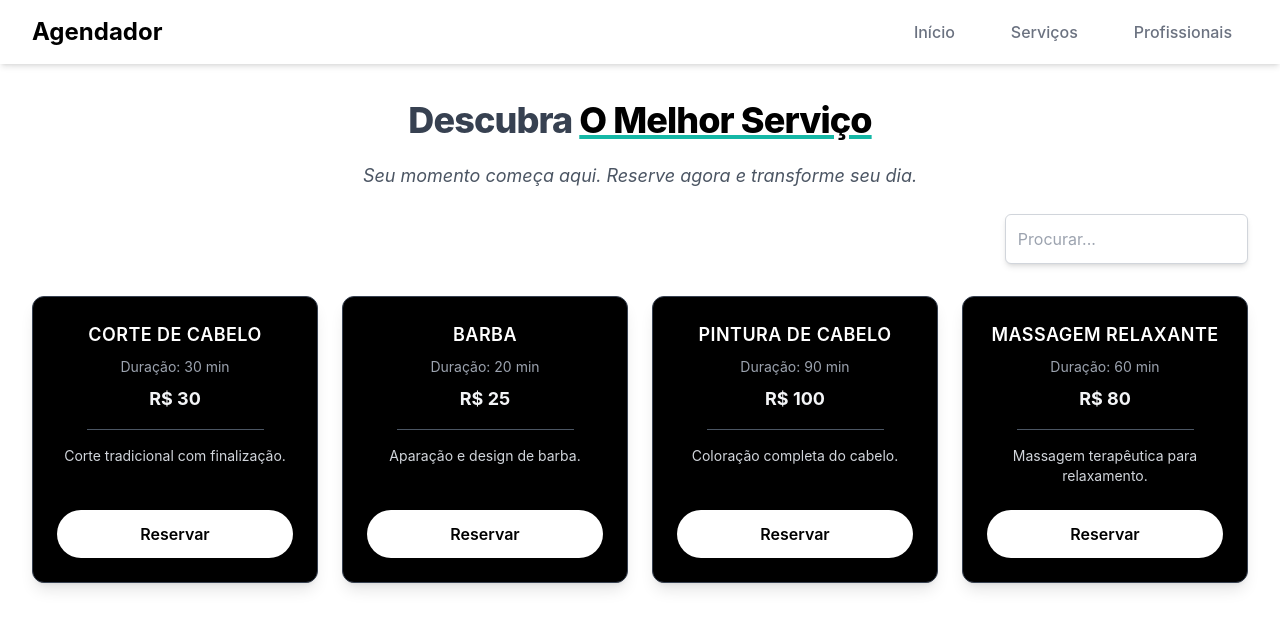
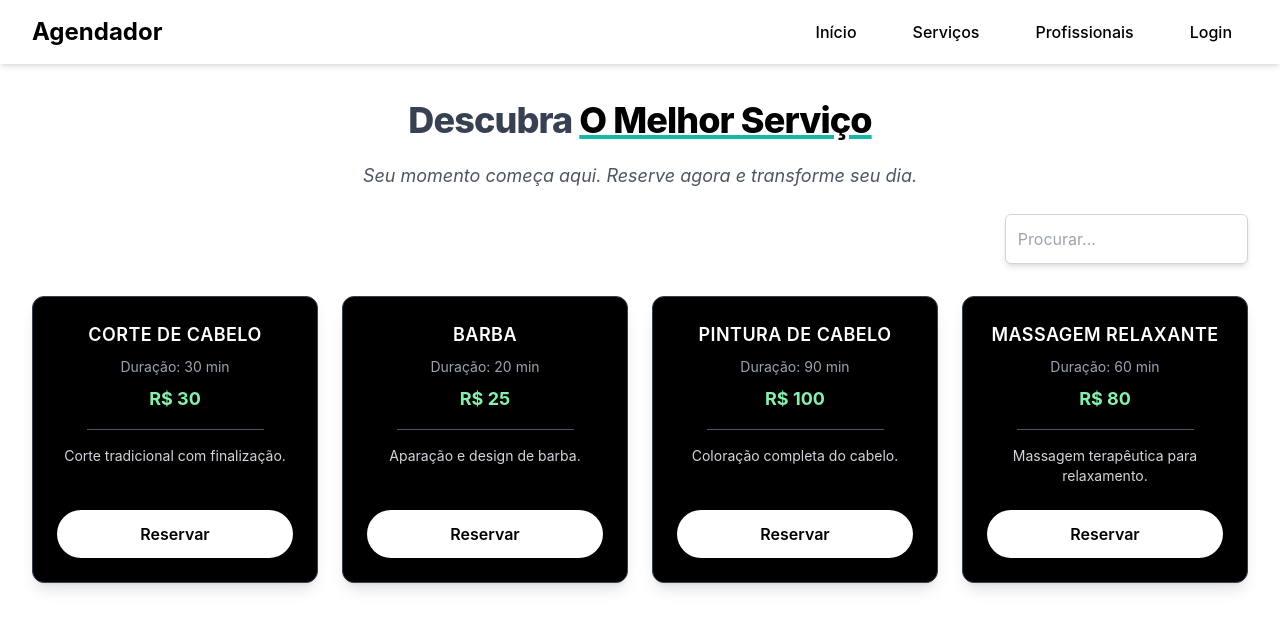
Before and after one commit to devinimorais/-Scheduler-Calendar-, a React (Vite) app: page /services in a window 1280 px wide. Shown: the top 628 px of the page. Built offline with nearby package versions, Linux system fonts and the light colour scheme; data requests are answered from the project's data file; a web font is replaced by a local one.

Commit message:
Alterações no home, navbar e services

```diff
--- a/src/components/Navbar.tsx
+++ b/src/components/Navbar.tsx
@@ -1,14 +1,16 @@
 import React, { useState } from "react";
-import { useNavigate } from "react-router-dom";
+import { useNavigate, useLocation } from "react-router-dom";
 
 const Navbar: React.FC = () => {
   const [isMenuOpen, setIsMenuOpen] = useState(false);
   const navigate = useNavigate();
+  const location = useLocation();
 
   const menuItems = [
     { name: "Início", path: "/home" },
     { name: "Serviços", path: "/services" },
     { name: "Profissionais", path: "/professionals" },
+    { name: "Login", path: "/login" },
   ];
 
   const handleNavigation = (path: string) => {
@@ -16,20 +18,52 @@ const Navbar: React.FC = () => {
     setIsMenuOpen(false);
   };
 
+  const isHomePage = location.pathname === "/home";
+
   return (
-    <nav className="bg-white shadow-md fixed top-0 left-0 w-full z-20">
+    <nav
+      className={`fixed top-0 left-0 w-full z-50 ${
+        isHomePage
+          ? "bg-transparent text-white"
+          : "bg-white text-black shadow-md"
+      }`}
+    >
       <div className="max-w-7xl mx-auto px-4 sm:px-6 lg:px-8">
         <div className="flex items-center justify-between h-16">
           <div
             onClick={() => handleNavigation("/home")}
-            className="flex-shrink-0 text-lg md:text-xl lg:text-2xl font-bold text-black cursor-pointer"
+            className="flex-shrink-0 text-lg md:text-xl lg:text-2xl font-bold cursor-pointer"
           >
             Agendador
+          </div>
+          <div className="hidden md:flex space-x-6">
+            {menuItems.map((item) => (
+              <button
+                key={item.name}
+                onClick={() => handleNavigation(item.path)}
+                className={`relative px-4 py-2 font-medium ${
+                  isHomePage
+                    ? "text-white hover:text-yellow-300"
+                    : "text-black hover:text-black"
+                } group`}
+              >
+                {item.name}
+                <span
+                  className={`absolute bottom-0 left-1/2 w-0 h-1 ${
+                    isHomePage ? "bg-yellow-300" : "bg-black"
+                  } transition-all duration-300 group-hover:left-0 group-hover:w-full`}
+                ></span>
+              </button>
+            ))}
           </div>
           <div className="block md:hidden">
             <button
               type="button"
-              className="text-gray-600 hover:text-gray-800 focus:outline-none"
+              className={`focus:outline-none ${
+                isHomePage
+                  ? "text-white hover:text-yellow-300"
+                  : "text-black hover:text-blue-500"
+              }`}
               aria-expanded={isMenuOpen ? "true" : "false"}
               onClick={() => setIsMenuOpen(!isMenuOpen)}
             >
@@ -58,26 +92,19 @@ const Navbar: React.FC = () => {
               </svg>
             </button>
           </div>
-          <div className="hidden md:flex space-x-6">
-            {menuItems.map((item) => (
-              <button
-                key={item.name}
-                onClick={() => handleNavigation(item.path)}
-                className="px-4 py-2 font-medium text-gray-500 hover:text-gray-800"
-              >
-                {item.name}
-              </button>
-            ))}
-          </div>
         </div>
       </div>
       {isMenuOpen && (
         <div
-          className={`fixed inset-0 bg-gray-800 bg-opacity-50 z-10 transition-transform duration-300 md:hidden`}
+          className={`fixed inset-0 ${
+            isHomePage ? "bg-black bg-opacity-50" : "bg-gray-800 bg-opacity-50"
+          } z-40 transition-transform duration-300 md:hidden`}
           onClick={() => setIsMenuOpen(false)}
         >
           <div
-            className={`fixed top-0 right-0 h-full bg-white w-64 p-6 shadow-lg transform transition-transform duration-300 ${
+            className={`fixed top-0 right-0 h-full ${
+              isHomePage ? "bg-black text-white" : "bg-white text-black"
+            } w-64 p-6 transform transition-transform duration-300 ${
               isMenuOpen ? "translate-x-0" : "translate-x-full"
             }`}
           >
@@ -86,9 +113,18 @@ const Navbar: React.FC = () => {
                 <button
                   key={item.name}
                   onClick={() => handleNavigation(item.path)}
-                  className="text-lg text-gray-800 hover:text-gray-500"
+                  className={`relative text-lg ${
+                    isHomePage
+                      ? "text-white hover:text-yellow-300"
+                      : "text-black hover:text-blue-500"
+                  } group`}
                 >
                   {item.name}
+                  <span
+                    className={`absolute bottom-0 left-1/2 w-0 h-1 ${
+                      isHomePage ? "bg-yellow-300" : "bg-blue-500"
+                    } transition-all duration-300 group-hover:left-0 group-hover:w-full`}
+                  ></span>
                 </button>
               ))}
             </div>
--- a/src/main.tsx
+++ b/src/main.tsx
@@ -11,7 +11,7 @@ import Home from "./pages/home/Home";
 // Criação do roteador
 const router = createBrowserRouter([
   {
-    path: "/", // Página inicial (Login)
+    path: "/login", // Página inicial (Login)
     element: <Login />
   },
   {
--- a/src/pages/home/Home.tsx
+++ b/src/pages/home/Home.tsx
@@ -21,17 +21,19 @@ const Home: React.FC = () => {
       <Navbar />
       <div className="relative flex flex-col items-center justify-center text-center h-screen">
         <h1 className="text-5xl font-extrabold mb-4">
-          Experimente o <span className="text-gray-300 underline">Melhor Serviço</span> Sob Medida
+          <span className="text-yellow-300 underline">Reserve</span> o Serviço Perfeito <br />
+          com Apenas Alguns Cliques!
         </h1>
-        <p className="text-lg text-gray-300 mb-8">
-          Profissionalismo, qualidade e dedicação. Descubra tudo o que temos a oferecer.
+        <p className="text-lg text-white mb-8">
+          Praticidade, qualidade e confiança. Simplifique sua vida com nossos serviços sob medida.
         </p>
         <button
           onClick={handleNavigateToServices}
-          className="px-6 py-3 bg-white text-black font-bold rounded-full shadow-md hover:bg-gray-300 transition"
+          className="px-8 py-4 bg-yellow-300 text-black text-xl font-bold rounded-full shadow-lg hover:bg-[#9c7250] transition"
         >
-          Veja Nossos Serviços
+          Acesse os nossos serviços!
         </button>
+
       </div>
     </div>
   );
--- a/src/pages/login/login.tsx
+++ b/src/pages/login/login.tsx
@@ -23,7 +23,7 @@ const Login: React.FC = () => {
             <input
               type="email"
               id="email"
-              className="mt-1 w-full px-3 py-2 border border-gray-300 rounded-md focus:outline-none focus:ring-2 focus:ring-blue-500"
+              className="mt-1 w-full px-3 py-2 border border-gray-300 rounded-md focus:outline-none focus:ring-2 focus:ring-black"
               placeholder="Email"
             />
           </div>
@@ -34,13 +34,13 @@ const Login: React.FC = () => {
             <input
               type="password"
               id="password"
-              className="mt-1 w-full px-3 py-2 border border-gray-300 rounded-md focus:outline-none focus:ring-2 focus:ring-blue-500"
+              className="mt-1 w-full px-3 py-2 border border-gray-300 rounded-md focus:outline-none focus:ring-2 focus:ring-black"
               placeholder="Password"
             />
           </div>
           <button
             type="submit"
-            className="w-full py-2 px-4 bg-gradient-to-r from-slate-800-500 bg-slate-500 font-semibold rounded-md hover:opacity-90 text-gray-200"
+            className="w-full py-2 px-4 bg-black font-semibold rounded-md hover:opacity-90 text-white"
           >
             Login
           </button>
--- a/src/pages/professionals/Professionals.tsx
+++ b/src/pages/professionals/Professionals.tsx
@@ -81,7 +81,7 @@ const Professionals: React.FC = () => {
                 <p className="text-sm text-gray-400 mb-2">
                   Email: {professional.email}
                 </p>
-                <p className="text-sm text-gray-400">
+                <p className="text-sm text-green-300">
                   Empresa ID: {professional.companyId}
                 </p>
                 <hr className="w-3/4 border-gray-600 my-4" />
--- a/src/pages/servicess/Services.tsx
+++ b/src/pages/servicess/Services.tsx
@@ -98,7 +98,7 @@ const Services = () => {
                 <p className="text-sm text-gray-400 mb-2">
                   Duração: {service.duration} min
                 </p>
-                <p className="text-lg font-bold text-gray-100 mb-4">
+                <p className="text-lg font-bold text-green-300 mb-4">
                   R$ {service.price}
                 </p>
                 <hr className="w-3/4 border-gray-600 mb-4" />
```
Also changed, not shown: 1 other file (tests, documents, lock files or other folders).
